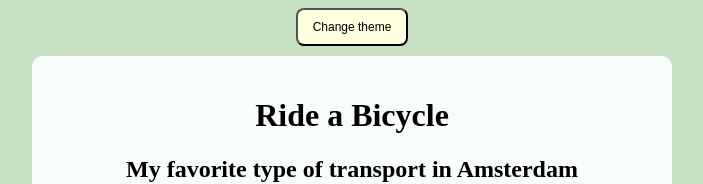
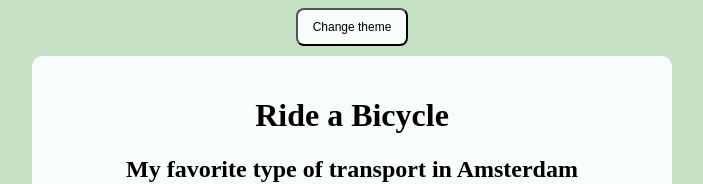
Before and after one commit to senyurekgamze/Landing-Page_Ride-a-bike, a plain HTML site: page index.html in a window 1280 px wide. In both pictures the pointer is over the button "Change theme". Shown: the top 184 px of the page, without its empty margins (288-991 px from the left). Drawn offline with Linux system fonts and the light colour scheme.

Commit message:
update style.css

```diff
--- a/style.css
+++ b/style.css
@@ -73,13 +73,13 @@ footer {
     rgb(16, 37, 60) 51.2%,
     rgb(0, 0, 0) 98.6%
   );
-  color: #feffdf;
+  color: #f8fcfb;
   padding: 5 8px;
 }
 
 .change-theme-button:hover {
   color: black;
-  background: #feffdf;
+  background: #f8fcfb;
 }
 
 .rent-button {
@@ -95,7 +95,7 @@ footer {
 
 .rent-button:hover {
   color: black;
-  background-color: #feffdf;
+  background-color: #f8fcfb;
 }
 
 .bike-intro-picture {
```
